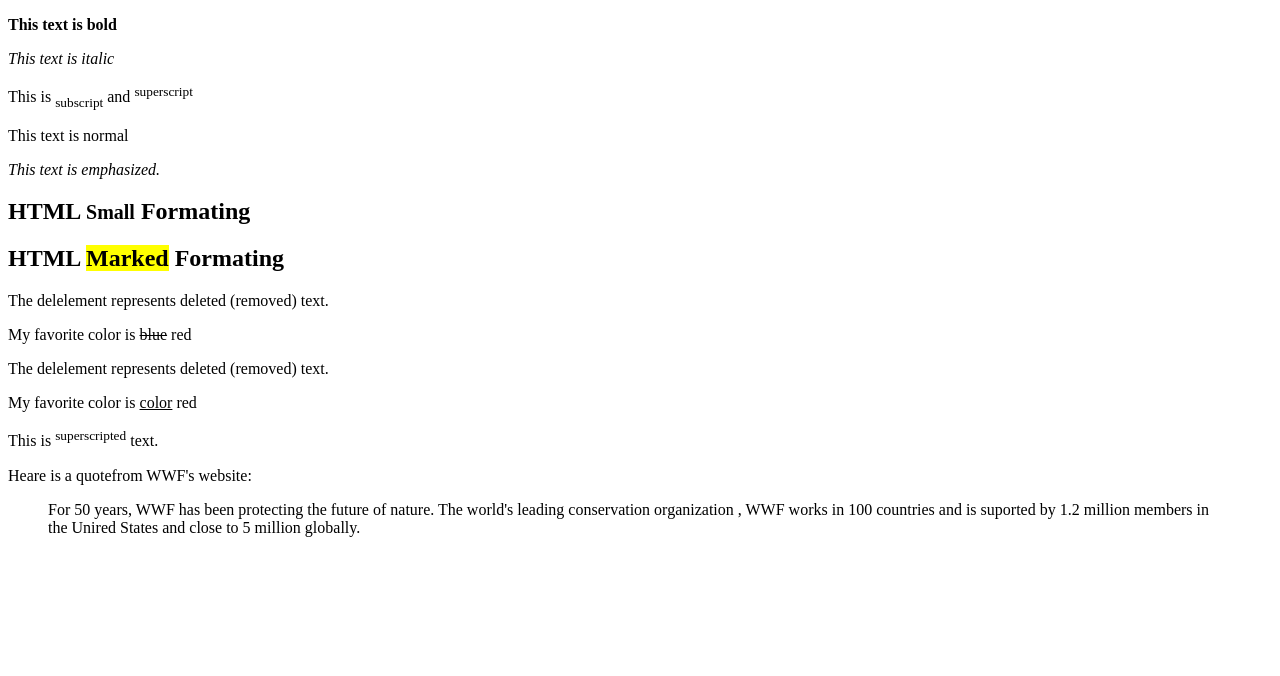
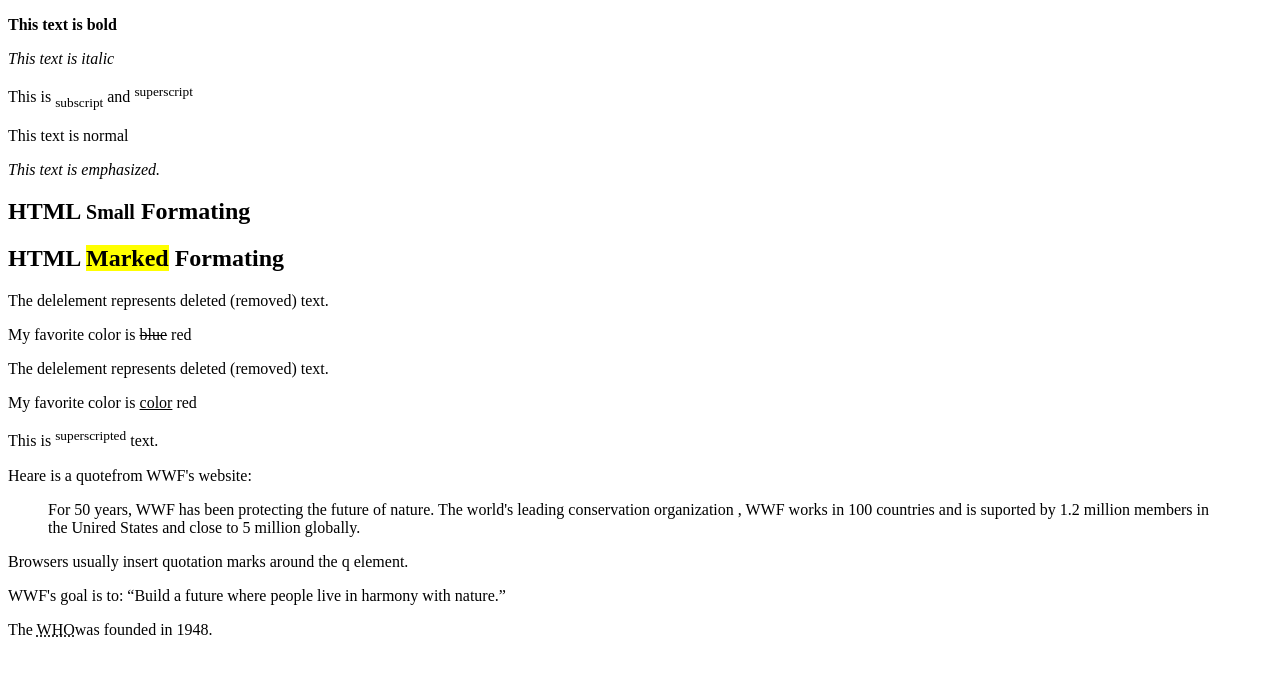
Before and after one commit to YanaK2023/HTML2, a plain HTML site: page index.html in a window 1280 px wide. Drawn offline with Linux system fonts and the light colour scheme.

Commit message:
Update index.html

```diff
--- a/index.html
+++ b/index.html
@@ -35,5 +35,16 @@
             countries and is suported by 1.2 million members in the Unired
             States and close to 5 million globally.
         </blockquote>
+        <!----------------Елементи цитування HTML <q>----->
+        <p>Browsers usually insert quotation marks around the q element.</p>
+        <p>
+            WWF's goal is to:
+            <q>Build a future where people live in harmony with nature.</q>
+        </p>
+        <!---------------Скорочення----->
+        <p>
+            The <abbr title="World Health Organization">WHO</abbr>was founded in
+            1948.
+        </p>
     </body>
 </html>
```
